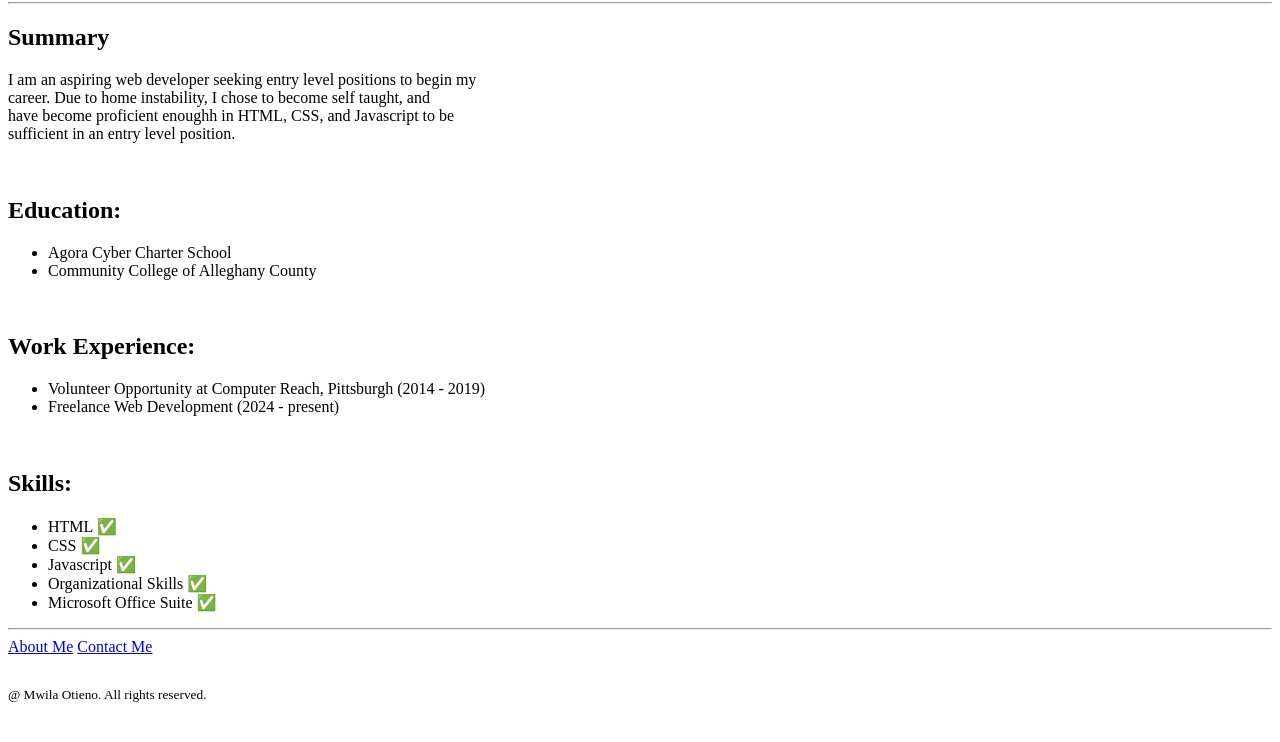
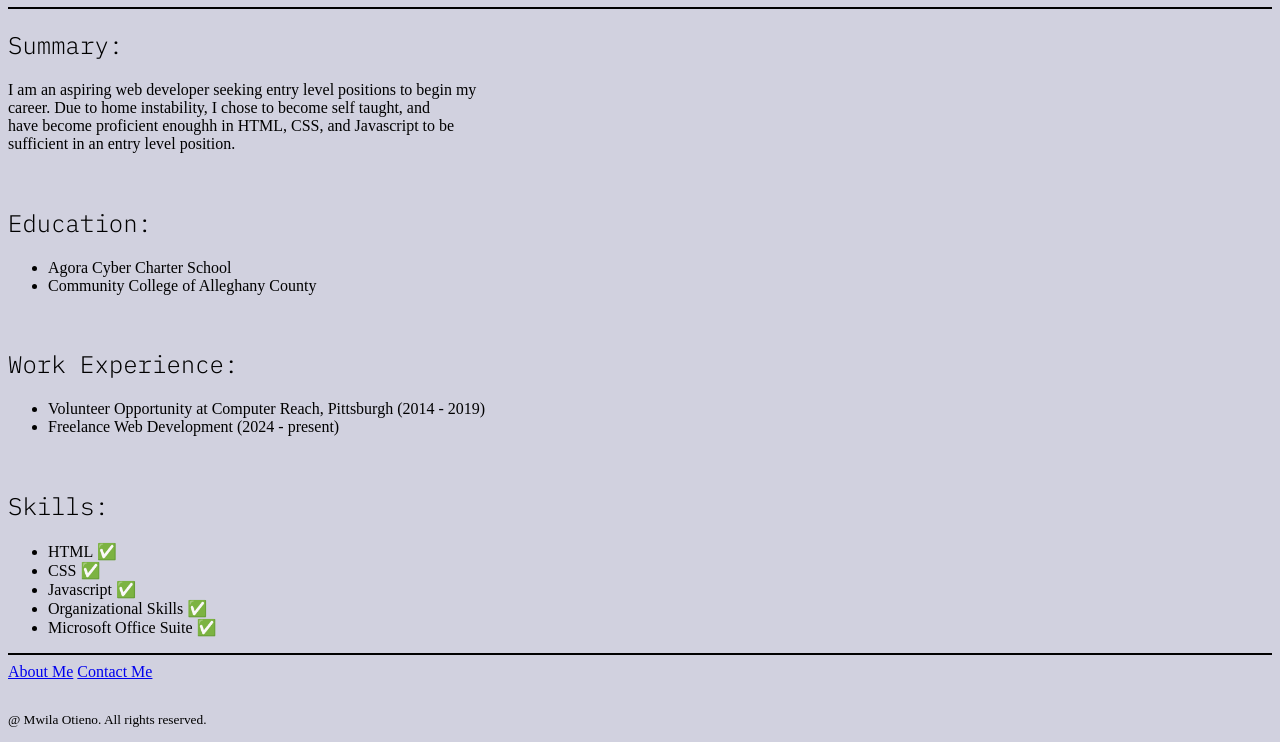
Before and after one commit to MwilaO/Project2, a plain HTML site: page index.html in a window 1280 px wide. Shown: the part 78-820 px from the top of the page. Drawn offline with Linux system fonts and the light colour scheme.

Commit message:
Add files via upload

```diff
--- a/index.html
+++ b/index.html
@@ -4,11 +4,15 @@
     <meta charset="UTF-8">
     <meta name="viewport" content="width=device-width, initial-scale=1.0">
     <title>My Resume</title>
+    <link rel="stylesheet" href="./style.css" />
+    <link rel="preconnect" href="https://fonts.googleapis.com">
+    <link rel="preconnect" href="https://fonts.gstatic.com" crossorigin>
+    <link href="https://fonts.googleapis.com/css2?family=IBM+Plex+Mono:ital,wght@0,100;0,200;0,300;0,400;0,500;0,600;0,700;1,100;1,200;1,300;1,400;1,500;1,600;1,700&display=swap" rel="stylesheet">
 </head>
 <body>
     <h1>My Resume:</h1>
 <hr />
-    <h2>Summary</h2>
+    <h2>Summary:</h2>
         <p>I am an aspiring web developer seeking entry level positions to begin my<br>
             career. Due to home instability, I chose to become self taught, and<br>
             have become proficient enoughh in HTML, CSS, and Javascript to be<br>
--- /dev/null
+++ b/style.css
@@ -0,0 +1,21 @@
+
+*{
+    background-color:rgb(209, 209, 223)
+}
+
+hr{
+    border:solid 1px;
+}
+
+h1{
+    font-family: "IBM Plex Mono", monospace;
+    font-weight: 300;
+    font-style: normal;
+    text-align:center;
+  }
+
+  h2{
+    font-family: "IBM Plex Mono", monospace;
+    font-weight: 300;
+    font-style: normal;
+  }
```
